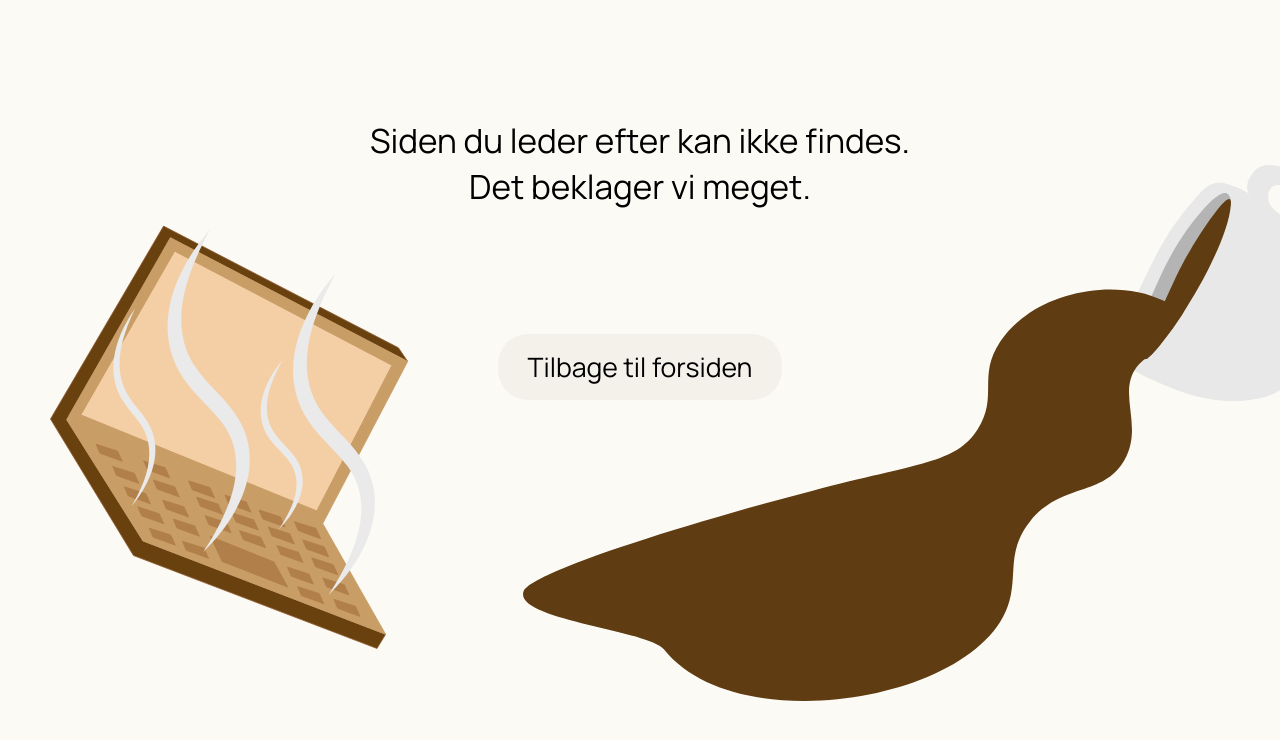
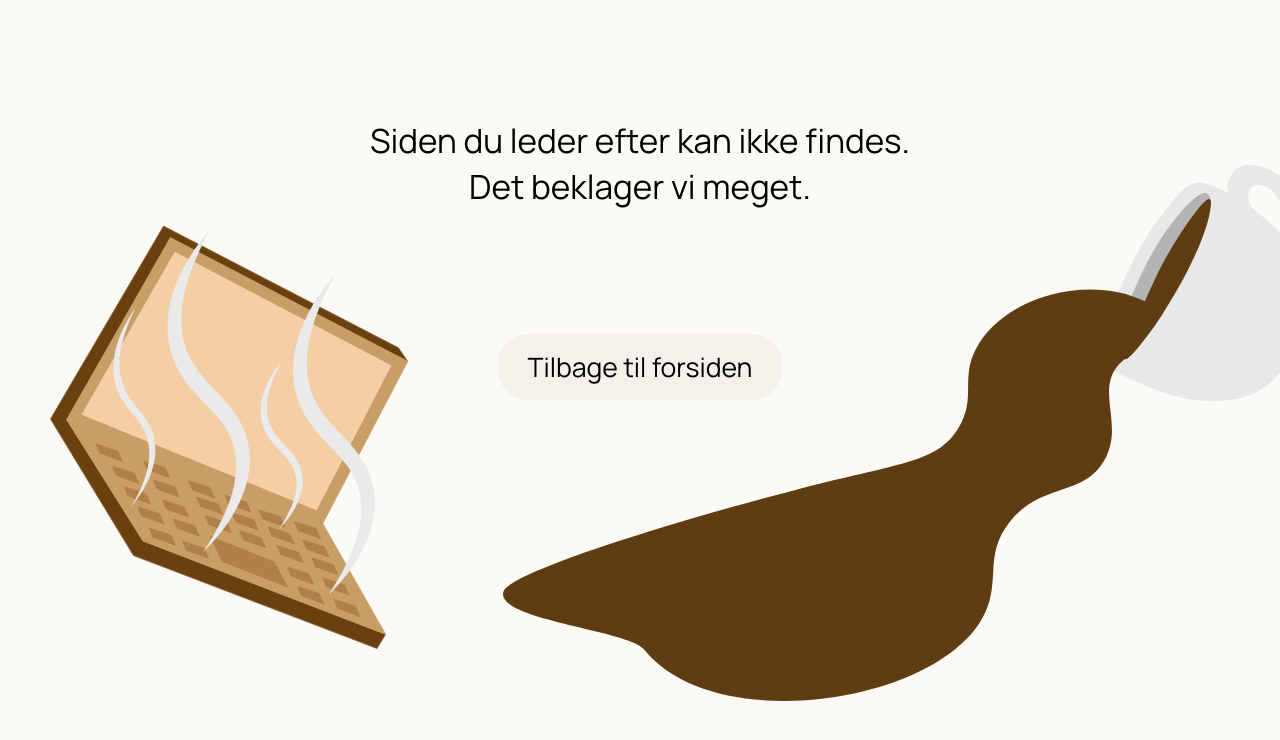
Before and after one commit to Suduko123/KnitVik, a plain HTML site: page 404-page.html in a window 1280 px wide. Shown: the part 194-934 px from the top of the page. Drawn offline with Linux system fonts and the light colour scheme.

Commit message:
små rettelser

```diff
--- a/styles.css
+++ b/styles.css
@@ -307,7 +307,7 @@ body {
 #CoffeeSpill {
   width: 63%;
   position: relative;
-  left: 165px;
+  left: 145px;
   bottom: 220px;
   z-index: -1;
 }
```
Also changed, not shown: 1 other file.
